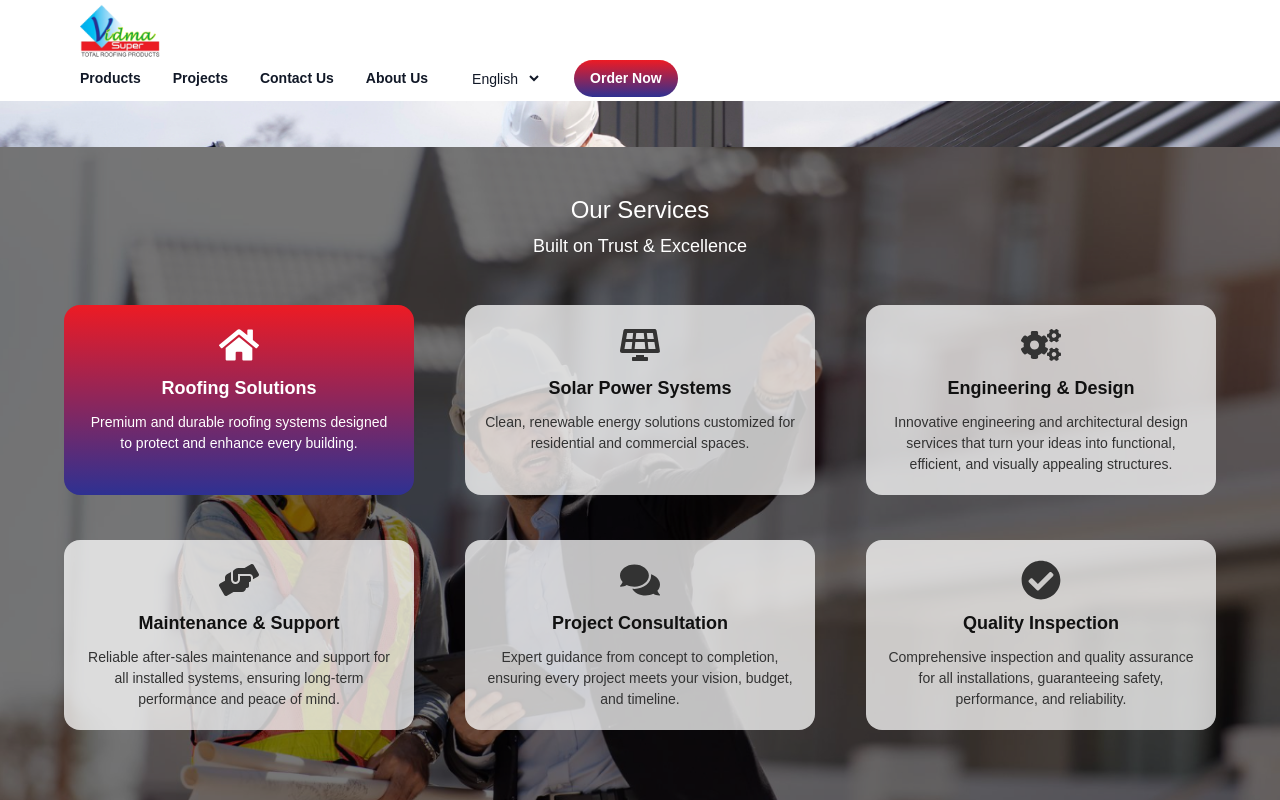
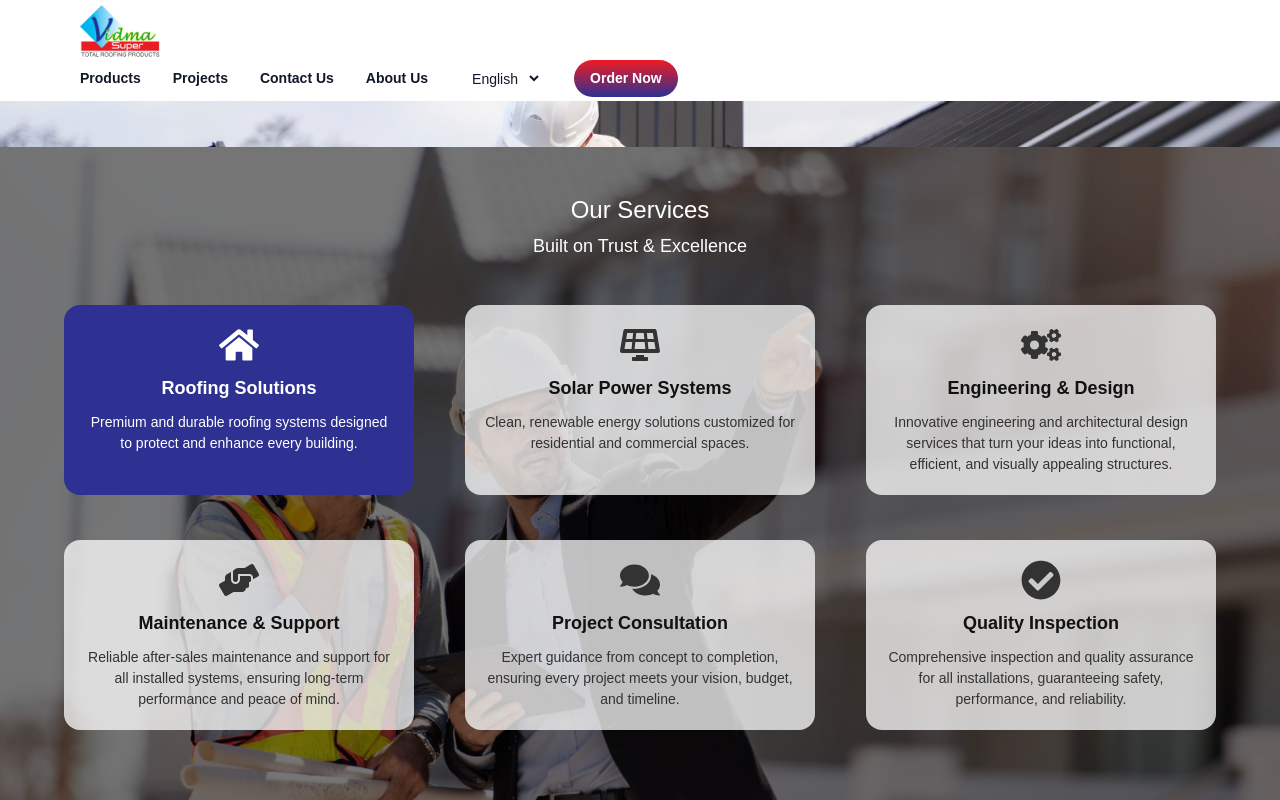
Before and after one commit to LDTECHSL/Vidma-Web-Site, a React (Vite) app in the folder vidma-ui/: page / in a window 1280 px wide. In both pictures the pointer is over the element 239 px from the left and 2174 px from the top of the page. Shown: the part 1774-2574 px from the top of the page. Built offline with nearby package versions, Linux system fonts and the light colour scheme.

Commit message:
feat: enhance About Us section with padding and update Services component styles

```diff
--- a/vidma-ui/src/common/about.css
+++ b/vidma-ui/src/common/about.css
@@ -1,6 +1,7 @@
 .aboutus-outer {
     width: 100%;
     height: 100vh;
+    padding-top: 25px;
     /* border: 1px solid red; */
     display: flex;
     flex-direction: column;
--- a/vidma-ui/src/common/services.css
+++ b/vidma-ui/src/common/services.css
@@ -53,7 +53,8 @@
 
 .service-card:hover {
     transform: translateY(-10px);
-    background: var(--gradient);
+    /* background: var(--gradient); */
+    background-color: var(--color-primary);
     color: #ffffff;
 }
 
--- a/vidma-ui/src/components/Services.tsx
+++ b/vidma-ui/src/components/Services.tsx
@@ -1,6 +1,6 @@
 import "../common/services.css";
 import "../common/main.css";
-import { FaHome, FaSolarPanel, FaCogs, FaHandsHelping, FaComment, FaComments, FaCheckCircle } from "react-icons/fa"; // using react-icons
+import { FaHome, FaSolarPanel, FaCogs, FaHandsHelping, FaComments, FaCheckCircle } from "react-icons/fa"; // using react-icons
 
 export default function Services() {
   const services = [
--- a/vidma-ui/src/layouts/Main.tsx
+++ b/vidma-ui/src/layouts/Main.tsx
@@ -1,6 +1,5 @@
 import React from 'react';
 import Header from '../layouts/Header';
-import Footer from '../layouts/Footer';
 
 interface LayoutProps {
     children: React.ReactNode;
```
